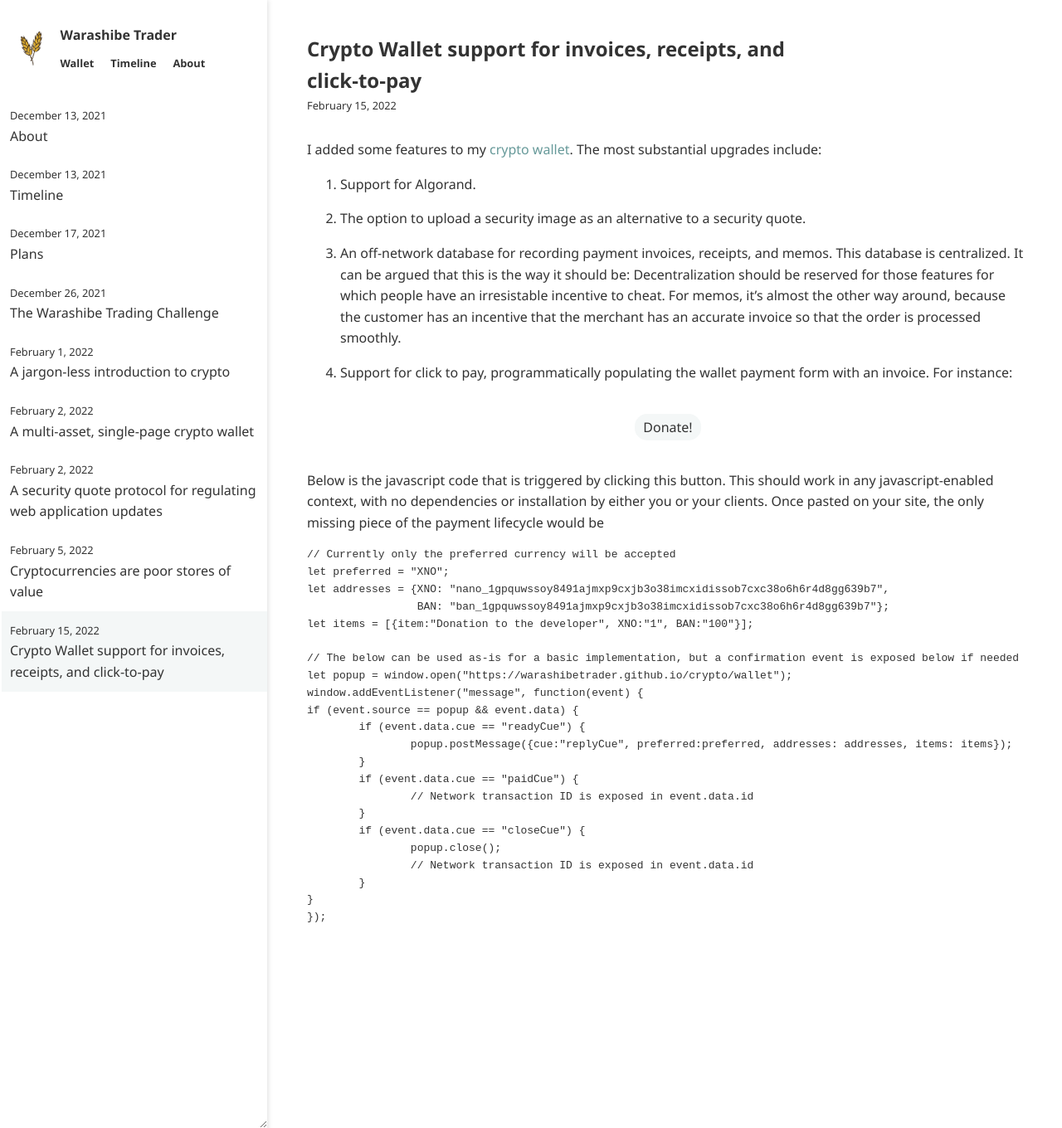
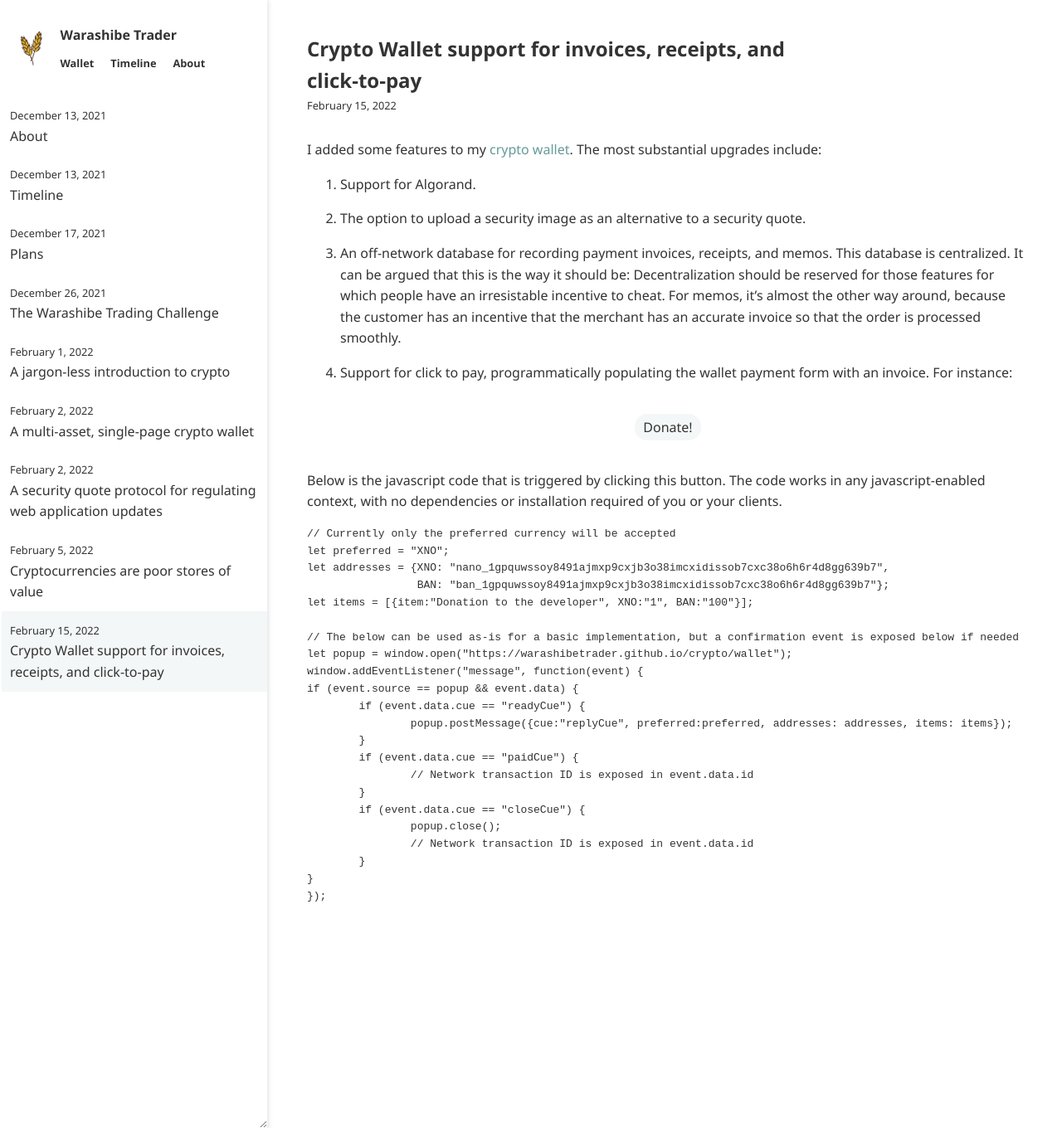
Before and after one commit to warashibetrader/warashibetrader.github.io, a Jekyll site: the page built from _posts/2022-02-15-payment-receipt.md, in a window 1280 px wide and 1360 px high. Shown: the whole window at 83% size. Built offline with Jekyll 4.4.1, drawn with Linux system fonts in a browser that asks for light colours.

Commit message:
Update 2022-02-15-payment-receipt.md

```diff
--- a/_posts/2022-02-15-payment-receipt.md
+++ b/_posts/2022-02-15-payment-receipt.md
@@ -29,7 +29,8 @@ I added some features to my [crypto wallet](https://warashibetrader.github.io/cr
 '>Donate!</button>
 </div>
 
-Below is the javascript code that is triggered by clicking this button. This should work in any javascript-enabled context, with no dependencies or installation by either you or your clients. Once pasted on your site, the only missing piece of the payment lifecycle would be
+Below is the javascript code that is triggered by clicking this button. The code works in any javascript-enabled context, with no dependencies or installation required of you or your clients.
+
 
 	// Currently only the preferred currency will be accepted
 	let preferred = "XNO";
```
